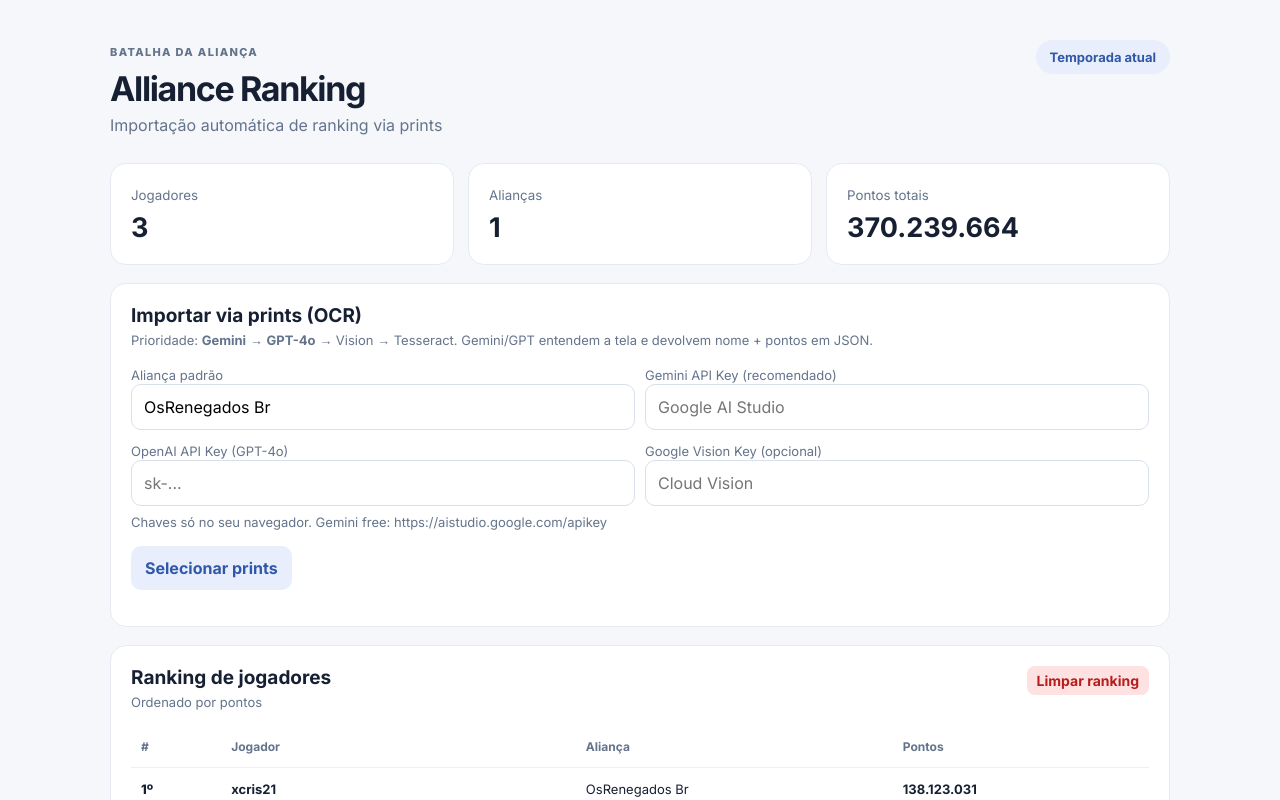
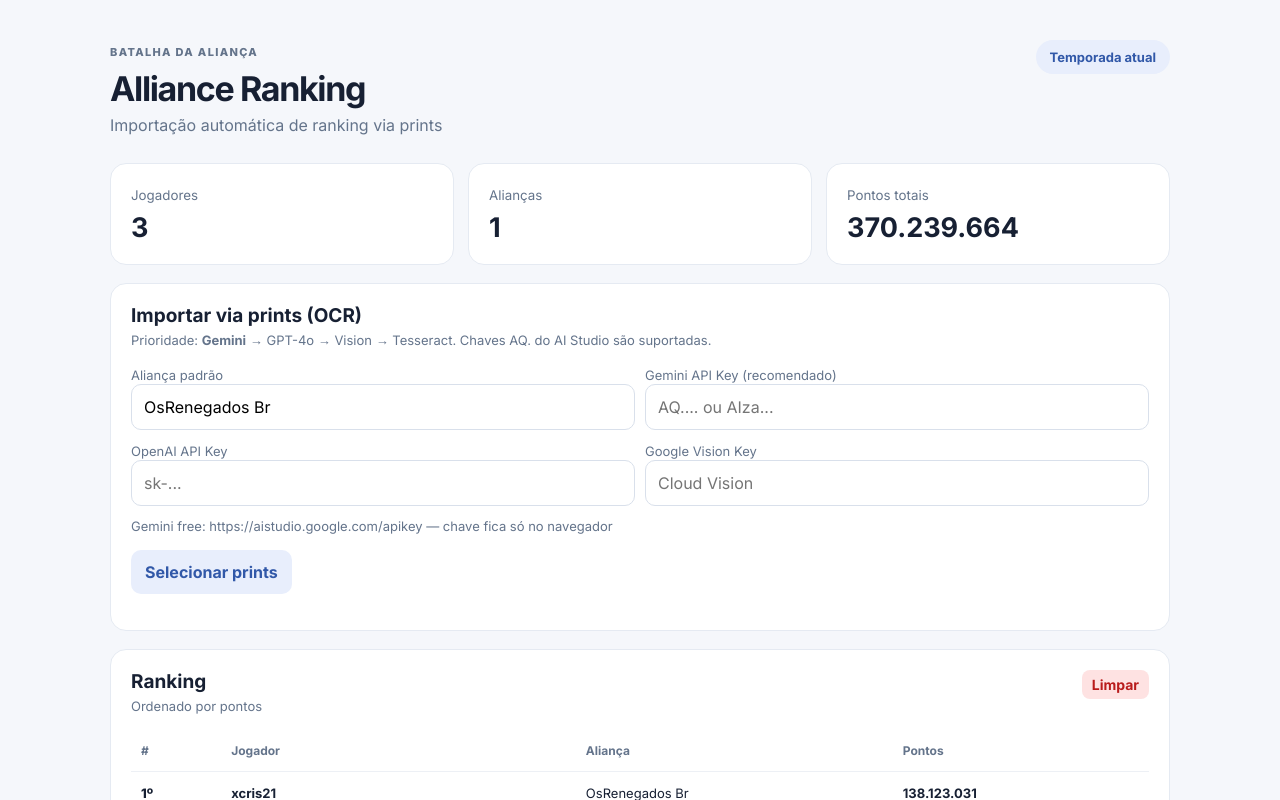
Before and after one commit to Cristianoalves226/alliance-ranking, a React (Vite) app: page / in a window 1280 px wide. Shown: the top 800 px of the page. Built offline with nearby package versions, Linux system fonts and the light colour scheme.

Commit message:
fix: Gemini auth via x-goog-api-key header (suporta chaves AQ.)

```diff
--- a/src/main.jsx
+++ b/src/main.jsx
@@ -52,11 +52,17 @@ Regras:
   const recognizeWithGemini = async (file, apiKey) => {
     const base64 = await fileToBase64(file);
     const mime = file.type || 'image/jpeg';
+    const models = ['gemini-2.0-flash', 'gemini-1.5-flash', 'gemini-2.0-flash-lite'];
+    let lastErr = '';
+    for (const model of models) {
       const res = await fetch(
-      `https://generativelanguage.googleapis.com/v1beta/models/gemini-2.0-flash:generateContent?key=${encodeURIComponent(apiKey)}`,
+        `https://generativelanguage.googleapis.com/v1beta/models/${model}:generateContent`,
         {
           method: 'POST',
-        headers: { 'Content-Type': 'application/json' },
+          headers: {
+            'Content-Type': 'application/json',
+            'x-goog-api-key': apiKey
+          },
           body: JSON.stringify({
             contents: [{
               parts: [
@@ -68,9 +74,15 @@ Regras:
           })
         }
       );
-    if (!res.ok) throw new Error(`Gemini: ${res.status} — ${(await res.text()).slice(0, 220)}`);
+      if (res.ok) {
         const data = await res.json();
         return data?.candidates?.[0]?.content?.parts?.[0]?.text || '';
+      }
+      lastErr = await res.text();
+      if (res.status === 400 && /API key not valid|API_KEY_INVALID/i.test(lastErr)) break;
+      if (res.status === 401 || res.status === 403) break;
+    }
+    throw new Error(`Gemini: ${lastErr.slice(0, 220)}`);
   };
 
   const recognizeWithGPT4o = async (file, apiKey) => {
@@ -312,10 +324,9 @@ Regras:
           }
           const parsed = useStructured ? parseModelResponse(text) : parseTextToPlayers(text);
           allRaw.push({ name: img.name, text });
-          console.log(`Imagem ${i + 1}: ${parsed.length} jogadores`, parsed.map((p) => p.name));
           allExtracted.push(...parsed);
         } catch (err) {
-          console.error(`Erro imagem ${i + 1}:`, err);
+          console.error(err);
           allRaw.push({ name: img.name, text: `[Erro: ${err.message}]` });
         }
       }
@@ -378,8 +389,8 @@ Regras:
       <section className="panel">
         <h2>Importar via prints (OCR)</h2>
         <p className="muted">
-          Prioridade: <strong>Gemini</strong> → <strong>GPT-4o</strong> → Vision → Tesseract.
-          Gemini/GPT entendem a tela e devolvem nome + pontos em JSON.
+          Prioridade: <strong>Gemini</strong> → GPT-4o → Vision → Tesseract.
+          Chaves AQ. do AI Studio são suportadas.
         </p>
         <div className="form" style={{ marginBottom: 12, gridTemplateColumns: '1fr 1fr' }}>
           <div>
@@ -387,20 +398,20 @@ Regras:
             <input value={defaultAlliance} onChange={(e) => setDefaultAlliance(e.target.value)} placeholder="Ex: OsRenegados Br" />
           </div>
           <div>
-            <label style={{ fontSize: 13, color: '#64748b' }}>Gemini API Key {geminiKey ? '✓ recomendado' : '(recomendado)'}</label>
-            <input type="password" value={geminiKey} onChange={(e) => saveKey('geminiKey', setGeminiKey)(e.target.value.trim())} placeholder="Google AI Studio" autoComplete="off" />
+            <label style={{ fontSize: 13, color: '#64748b' }}>Gemini API Key {geminiKey ? '✓' : '(recomendado)'}</label>
+            <input type="password" value={geminiKey} onChange={(e) => saveKey('geminiKey', setGeminiKey)(e.target.value.trim())} placeholder="AQ.... ou AIza..." autoComplete="off" />
           </div>
           <div>
-            <label style={{ fontSize: 13, color: '#64748b' }}>OpenAI API Key {openaiKey ? '✓' : '(GPT-4o)'}</label>
+            <label style={{ fontSize: 13, color: '#64748b' }}>OpenAI API Key {openaiKey ? '✓' : ''}</label>
             <input type="password" value={openaiKey} onChange={(e) => saveKey('openaiKey', setOpenaiKey)(e.target.value.trim())} placeholder="sk-..." autoComplete="off" />
           </div>
           <div>
-            <label style={{ fontSize: 13, color: '#64748b' }}>Google Vision Key {visionApiKey ? '✓' : '(opcional)'}</label>
+            <label style={{ fontSize: 13, color: '#64748b' }}>Google Vision Key {visionApiKey ? '✓' : ''}</label>
             <input type="password" value={visionApiKey} onChange={(e) => saveKey('visionApiKey', setVisionApiKey)(e.target.value.trim())} placeholder="Cloud Vision" autoComplete="off" />
           </div>
         </div>
-        <p className="muted" style={{ marginTop: -4, marginBottom: 12, fontSize: 13 }}>
-          Chaves só no seu navegador. Gemini free: https://aistudio.google.com/apikey
+        <p className="muted" style={{ fontSize: 13, marginBottom: 12 }}>
+          Gemini free: https://aistudio.google.com/apikey — chave fica só no navegador
         </p>
 
         <div className="upload-area">
@@ -411,7 +422,7 @@ Regras:
               <button type="button" className="btn-primary" onClick={processOCR} disabled={isProcessing}>
                 {isProcessing ? 'Processando...' : `Ler ${images.length} print${images.length > 1 ? 's' : ''}`}
               </button>
-              <button type="button" className="btn-danger" onClick={clearImages} disabled={isProcessing}>Limpar imagens</button>
+              <button type="button" className="btn-danger" onClick={clearImages} disabled={isProcessing}>Limpar</button>
             </>
           )}
         </div>
@@ -439,8 +450,7 @@ Regras:
           <div className="extracted-section">
             {extracted.length > 0 ? (
               <>
-                <h3 style={{ color: '#15803d' }}>✓ {extracted.length} registro(s) — revise se precisar</h3>
-                <p className="muted" style={{ marginBottom: 12 }}>Já lançados no ranking.</p>
+                <h3 style={{ color: '#15803d' }}>✓ {extracted.length} registro(s)</h3>
                 <div className="table-wrap">
                   <table>
                     <thead><tr><th>#</th><th>Nome</th><th>Aliança</th><th>Pontos</th><th></th></tr></thead>
@@ -457,16 +467,15 @@ Regras:
                     </tbody>
                   </table>
                 </div>
-                <button type="button" className="btn-secondary" onClick={() => setExtracted([])}>Fechar lista</button>
+                <button type="button" className="btn-secondary" onClick={() => setExtracted([])}>Fechar</button>
               </>
             ) : (
               <div style={{ padding: '16px 0' }}>
                 <h3 style={{ color: '#b91c1c' }}>Nenhum dado reconhecido</h3>
-                <p className="muted">Veja o texto bruto abaixo.</p>
               </div>
             )}
             <details className="raw-text" open={extracted.length === 0}>
-              <summary>{extracted.length === 0 ? 'Texto/JSON bruto' : 'Ver bruto'}</summary>
+              <summary>Texto/JSON bruto</summary>
               {rawTexts.map((r, i) => (
                 <div key={i} style={{ marginBottom: 16 }}>
                   <strong>{r.name}</strong>
@@ -481,17 +490,17 @@ Regras:
       <section className="panel">
         <div className="panel-header">
           <div>
-            <h2>Ranking de jogadores</h2>
+            <h2>Ranking</h2>
             <p className="muted">Ordenado por pontos</p>
           </div>
-          {players.length > 0 && <button type="button" className="btn-danger-sm" onClick={clearRanking}>Limpar ranking</button>}
+          {players.length > 0 && <button type="button" className="btn-danger-sm" onClick={clearRanking}>Limpar</button>}
         </div>
         <div className="table-wrap">
           <table>
             <thead><tr><th>#</th><th>Jogador</th><th>Aliança</th><th>Pontos</th></tr></thead>
             <tbody>
               {ranking.length === 0 ? (
-                <tr><td colSpan={4} style={{ textAlign: 'center', color: '#64748b' }}>Nenhum jogador ainda.</td></tr>
+                <tr><td colSpan={4} style={{ textAlign: 'center', color: '#64748b' }}>Vazio</td></tr>
               ) : ranking.map((p, i) => (
                 <tr key={i}>
                   <td>{i + 1}º</td>
@@ -506,7 +515,7 @@ Regras:
       </section>
 
       <section className="panel">
-        <h2>Cadastrar jogador manualmente</h2>
+        <h2>Cadastro manual</h2>
         <form onSubmit={addPlayer} className="form">
           <input placeholder="Nome" value={name} onChange={(e) => setName(e.target.value)} required />
           <input placeholder="Aliança" value={alliance} onChange={(e) => setAlliance(e.target.value)} />
```
Lines whose indentation alone changed are shown as unchanged.
